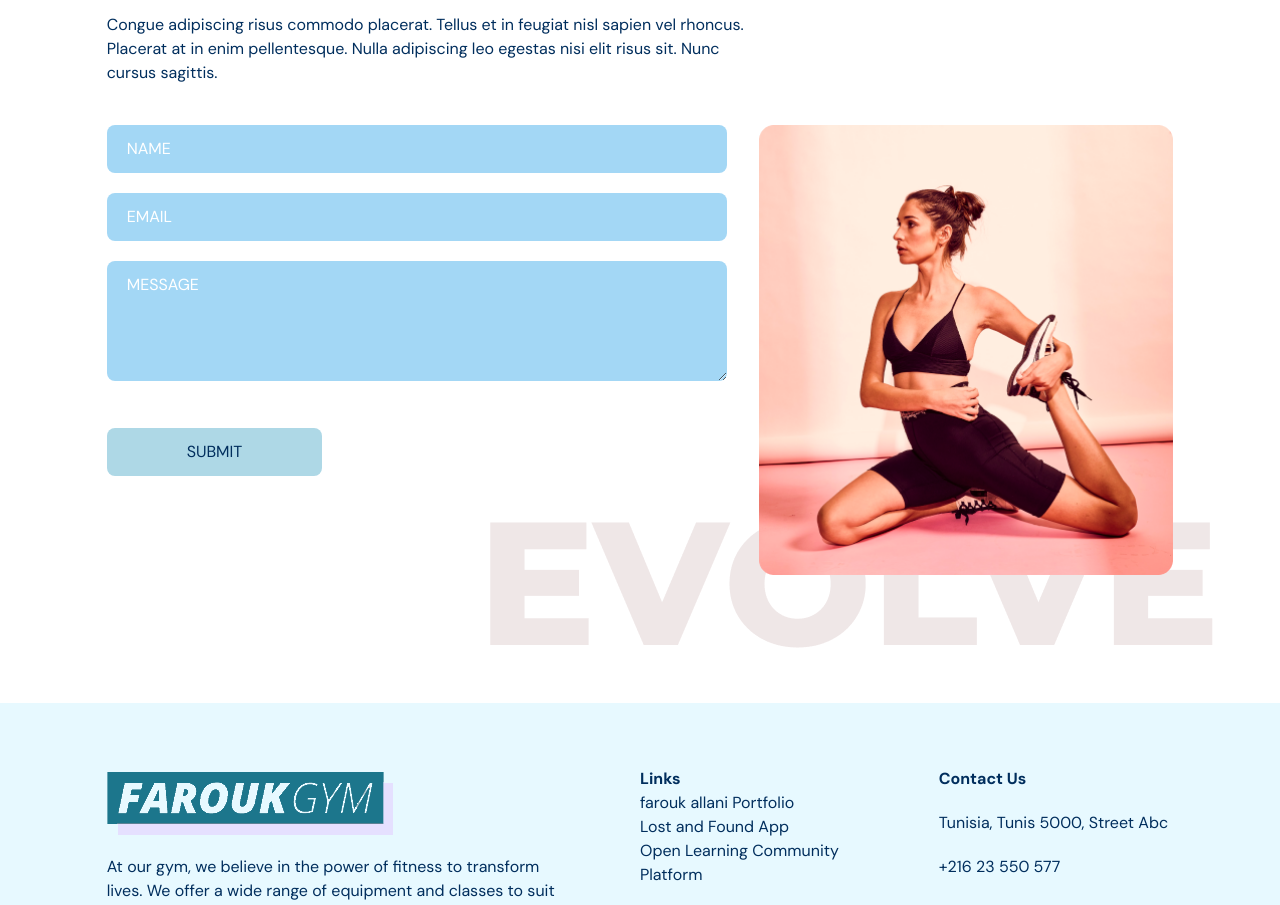
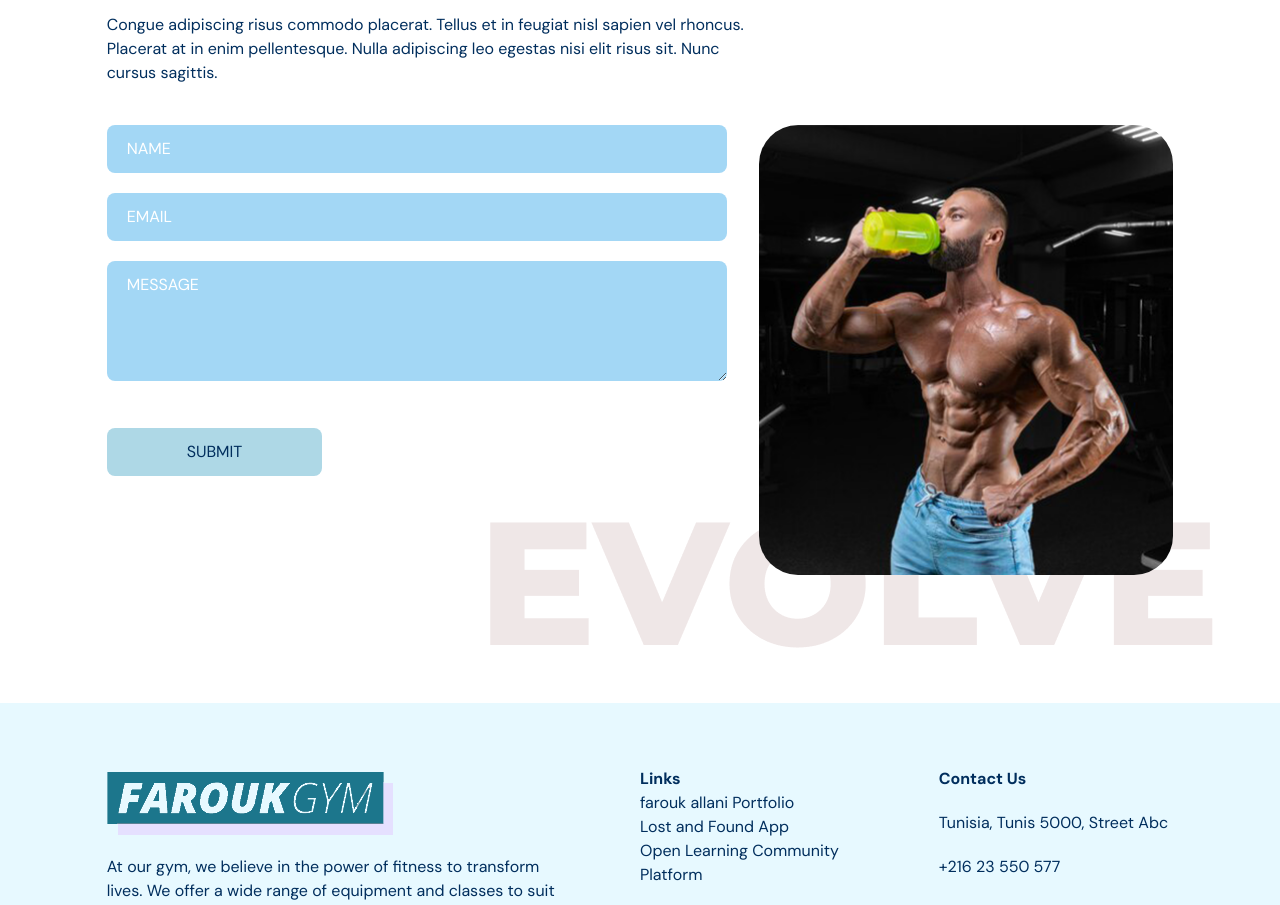
Before and after one commit to farouk-allani/fitness-app, a React (Vite) app: page / in a window 1280 px wide. Shown: the part 3340-4245 px from the top of the page. Built offline with nearby package versions, Linux system fonts and the light colour scheme.

Commit message:
feat: edit contact us pic

```diff
--- a/src/scenes/contactUs/index.tsx
+++ b/src/scenes/contactUs/index.tsx
@@ -146,7 +146,8 @@ const ContactUs = ({ setSelectedPage }: Props) => {
           >
             <div className="w-full before:absolute before:-bottom-20 before:-right-10 before:z-[-1] md:before:content-evolvetext">
               <img
-                className="w-full"
+                className="w-full "
+                style={{borderRadius: "39px"}}
                 alt="contact-us-page-graphic"
                 src={ContactUsPageGraphic}
               />
```
Also changed, not shown: src/assets/ContactUsPageGraphic.png.
